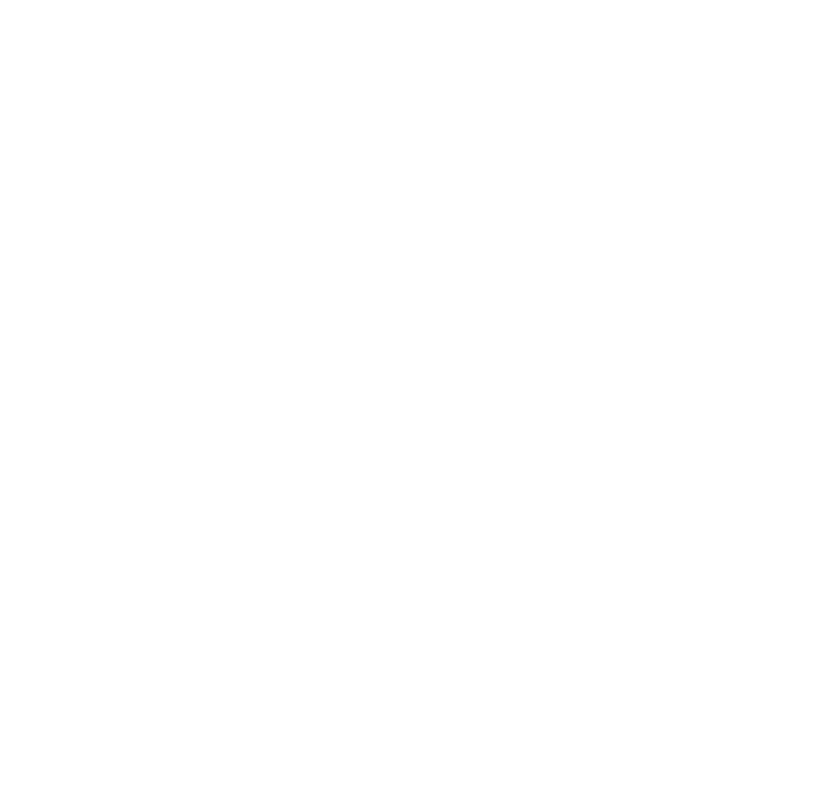
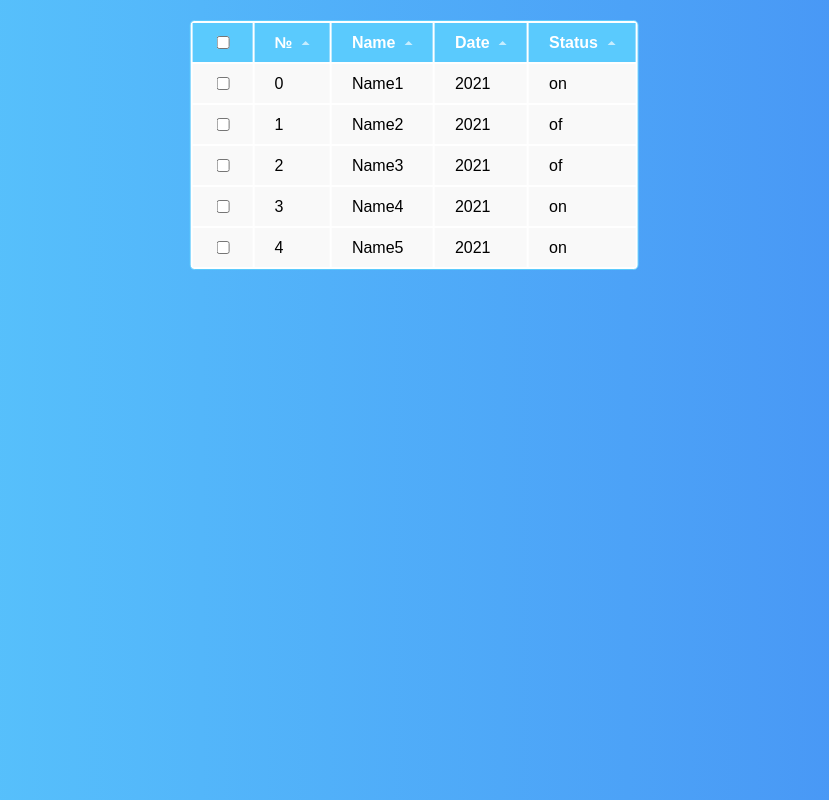
Before and after one commit to inveker/test-work_svisitom, a Vue app: page /table in a window 1280 px wide. Shown: the whole page, without its empty margins (226-1055 px from the left). Built offline with nearby package versions, Linux system fonts and the light colour scheme.

Commit message:
add vue-router & create table

```diff
--- a/package.json
+++ b/package.json
@@ -10,7 +10,8 @@
   "author": "Alex Korolev",
   "license": "ISC",
   "dependencies": {
-    "vue": "^2.6.12"
+    "vue": "^2.6.12",
+    "vue-router": "^3.5.1"
   },
   "devDependencies": {
     "@babel/core": "^7.12.10",
--- a/src/App.vue
+++ b/src/App.vue
@@ -1,29 +1,8 @@
 <template>
-  <component :is="ViewComponent" />
+  <div class="position">
+    <router-view/>
+  </div>
 </template>
-
-<script>
-const routes = {
-  '/': 'Auth',
-}
-
-export default {
-  data() {
-    return {
-      currentRoute: window.location.pathname
-    };
-  },
-  computed: {
-    ViewComponent() {
-      const matchingView = routes[this.currentRoute]
-      console.log('./pages/' + matchingView + '.vue')
-      return matchingView
-          ? () => import('./pages/' + matchingView + '.vue')
-          : () => import('./pages/404.vue')
-    }
-  }
-};
-</script>
 
 <style>
   html {
@@ -32,5 +11,17 @@
   body {
     margin: 0;
     height: 100%;
+    background: linear-gradient(to right, #5acafd, #458ef4);
+    font-family: sans-serif;
   }
 </style>
+
+<style scoped>
+  .position {
+    display: inline-block;
+    position: absolute;
+    top: 20px;
+    left: 50%;
+    transform: translateX(-50%);
+  }
+</style>
--- a/src/components/ui/LabelPlaceholder.vue
+++ b/src/components/ui/VLabelPlaceholder.vue
@@ -25,10 +25,12 @@
   label {
     position: relative;
     padding-top: .7em;
+    cursor: text;
   }
   span {
     position: absolute;
     transition: .2s;
+    user-select: none;
   }
   .active,
   label:focus-within span {
--- /dev/null
+++ b/src/components/ui/VTable.vue
@@ -0,0 +1,133 @@
+<template>
+  <table class="table">
+    <thead>
+    <tr>
+      <th><input type="checkbox" v-model="allCheckbox"  @change="onChangeAllCheckbox"></th>
+      <th v-for="(value, key) in columns"
+          @click="sortBy(key)"
+          :class="{ active: sortKey == key }"
+      >
+        {{ value }}
+        <span class="arrow" :class="sortOrders[key] > 0 ? 'asc' : 'dsc'"></span>
+      </th>
+    </tr>
+    </thead>
+    <tbody>
+    <tr v-for="row in rows">
+      <td>
+        <input type="checkbox"
+               :value="row.number"
+               v-model="selected"
+               @change="onChange"
+        >
+      </td>
+      <td v-for="(v, key) in columns">
+        {{row[key]}}
+      </td>
+    </tr>
+    </tbody>
+  </table>
+</template>
+
+<script>
+
+export default {
+  props: {
+    heroes: Array,
+    columns: Object,
+    filterKey: String
+  },
+  data: function() {
+    const sortOrders = {};
+
+    Object.keys(this.columns).forEach(key => {
+      sortOrders[key] = 1;
+    });
+
+    return {
+      sortKey: "",
+      sortOrders: sortOrders,
+      selected: [],
+    };
+  },
+  computed: {
+    allCheckbox: {
+      get() {
+        return this.selected.length === this.heroes.length;
+      },
+      set() {} //Fix computed v-model, property is set in this.onChangeAllCheckbox()
+    },
+    rows() {
+      const {heroes, sortKey, sortOrders} = this;
+      const order = sortOrders[sortKey];
+
+      return sortKey
+          ? heroes.slice().sort((a, b) =>  String(a[sortKey]).localeCompare(String(b[sortKey])) * order)
+          : heroes;
+    }
+  },
+  methods: {
+    sortBy: function(key) {
+      this.sortKey = key;
+      this.sortOrders[key] = this.sortOrders[key] * -1;
+    },
+    onChange(e) {
+      console.log(this.selected)
+    },
+    onChangeAllCheckbox(e) {
+      this.selected = e.target.checked ? [...this.heroes.keys()] : [];
+      console.log(this.selected)
+    }
+  }
+}
+</script>
+
+<style scoped>
+  .table {
+    border: 1px solid #5acafd;
+    border-radius: 5px;
+    background-color: #fff;
+  }
+
+  .table th {
+    background-color: #5acafd;
+    color: #fff;
+    cursor: pointer;
+    user-select: none;
+  }
+
+  .table td {
+    background-color: #f9f9f9;
+  }
+
+  .table th,
+  .table td {
+    padding: 10px 20px;
+  }
+
+  .table th.active .arrow {
+    opacity: 1;
+  }
+
+  .arrow {
+    display: inline-block;
+    vertical-align: middle;
+    width: 0;
+    height: 0;
+    margin-left: 5px;
+    opacity: 0.66;
+  }
+
+
+  .arrow.asc {
+    border-left: 4px solid transparent;
+    border-right: 4px solid transparent;
+    border-bottom: 4px solid #fff;
+  }
+
+  .arrow.dsc {
+    border-left: 4px solid transparent;
+    border-right: 4px solid transparent;
+    border-top: 4px solid #fff;
+  }
+</style>
--- a/src/index.html
+++ b/src/index.html
@@ -1,5 +1,6 @@
 <html>
 <head>
+    <meta name="viewport" content="width=device-width, initial-scale=1">
     <title>Test work</title>
 </head>
 <body>
--- a/src/layouts/Main.vue
+++ /dev/null
@@ -1,19 +0,0 @@
-<template>
-  <div class="main-template">
-    <slot></slot>
-  </div>
-</template>
-
-<script>
-export default {
-}
-</script>
-
-<style scoped>
-  .main-template {
-    padding: 20px 0;
-    height: 100%;
-    background: linear-gradient(to right, #5acafd, #458ef4);
-    text-align: center;
-  }
-</style>
--- a/src/main.js
+++ b/src/main.js
@@ -1,7 +1,8 @@
 import Vue from 'vue';
+import router from "./router";
 import App from './App.vue';
 
 new Vue({
-    el: '#app',
-    render: h => h(App),
-});
+    router,
+    render: h => h(App)
+}).$mount('#app')
--- a/src/pages/404.vue
+++ /dev/null
@@ -1,13 +0,0 @@
-<template>
-
-</template>
-
-<script>
-export default {
-name: "404"
-}
-</script>
-
-<style scoped>
-
-</style>
--- a/src/pages/Auth.vue
+++ b/src/pages/Auth.vue
@@ -1,24 +1,21 @@
 <template>
-  <MainLayout>
-    <form action="">
-      <legend>Login</legend>
+  <form action="">
+    <legend>Login</legend>
 
-      <LabelPlaceholder placeholder="Username" :active="username.length" class="placeholder">
-        <input v-model="username" type="text" name="username" required>
-      </LabelPlaceholder>
+    <VLabelPlaceholder placeholder="Username" :active="username.length" class="placeholder">
+      <input v-model="username" type="text" name="username" required>
+    </VLabelPlaceholder>
 
-      <LabelPlaceholder placeholder="Password" :active="password.length" class="placeholder">
-        <input v-model="password" name="password" type="password" required/>
-      </LabelPlaceholder>
+    <VLabelPlaceholder placeholder="Password" :active="password.length" class="placeholder">
+      <input v-model="password" name="password" type="password" required/>
+    </VLabelPlaceholder>
 
-      <input type="submit">
-    </form>
-  </MainLayout>
+    <input type="submit" value="Enter">
+  </form>
 </template>
 
 <script>
-import LabelPlaceholder from "../components/ui/LabelPlaceholder.vue";
-import MainLayout from "../layouts/Main.vue";
+import VLabelPlaceholder from "../components/ui/VLabelPlaceholder.vue";
 
 export default {
   data() {
@@ -28,8 +25,7 @@
     };
   },
   components: {
-    LabelPlaceholder,
-    MainLayout
+    VLabelPlaceholder,
   }
 }
 </script>
@@ -41,7 +37,6 @@
     padding: 20px;
     border-radius: 5px;
     margin: 0 auto;
-    text-align: left;
   }
   legend {
     font-size: 21px;
--- /dev/null
+++ b/src/pages/Table.vue
@@ -0,0 +1,37 @@
+<template>
+  <VTable
+      :heroes="gridData"
+      :columns="gridColumns"
+  />
+</template>
+
+<script>
+import VTable from "../components/ui/VTable.vue";
+
+export default {
+  data() {
+    return {
+      gridColumns: {
+        number: '№',
+        name: 'Name',
+        date: 'Date',
+        status: 'Status'
+      },
+      gridData: [
+        {number: 0, name: 'Name1', date: '2021', status: 'on'},
+        {number: 1, name: 'Name2', date: '2021', status: 'of'},
+        {number: 2, name: 'Name3', date: '2021', status: 'of'},
+        {number: 3, name: 'Name4', date: '2021', status: 'on'},
+        {number: 4, name: 'Name5', date: '2021', status: 'on'},
+      ]
+    }
+  },
+  components: {
+    VTable
+  }
+}
+</script>
+
+<style scoped>
+
+</style>
--- /dev/null
+++ b/src/router/index.js
@@ -0,0 +1,25 @@
+import Vue from 'vue';
+import VueRouter from 'vue-router';
+
+
+Vue.use(VueRouter);
+
+const routes = [
+  {
+    path: '/',
+    name: 'Auth',
+    component: () => import('../pages/Auth.vue')
+  },
+  {
+    path: '/table',
+    name: 'Table',
+    component: () => import('../pages/Table.vue')
+  },
+];
+
+const router = new VueRouter({
+  mode: 'history',
+  routes
+})
+
+export default router;
--- a/webpack.config.js
+++ b/webpack.config.js
@@ -5,6 +5,10 @@
 
 module.exports = {
     entry: './src/main.js',
+    output: {
+        path: __dirname + "/dist",
+        filename: "[name].js"
+    },
     module: {
         rules: [
             { test: /\.js$/, use: 'babel-loader' },
@@ -13,7 +17,10 @@
         ]
     },
     devServer: {
+        host: '0.0.0.0',
+        port: '8082',
         hot: true,
+        historyApiFallback: true
     },
     plugins: [
         new HtmlWebpackPlugin({
```
